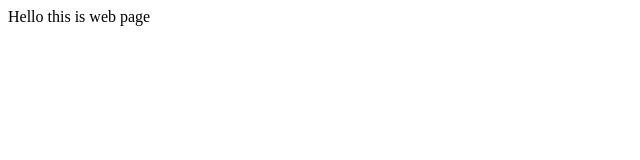
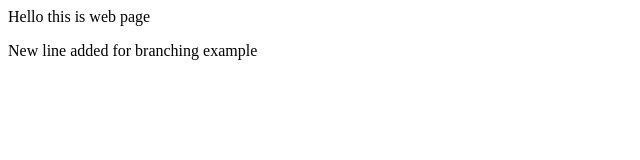
Before and after one commit to jakkanidev/11-webapp, a plain HTML site: page index.html in a window 1280 px wide. Shown: the whole page, without its empty margins (0-640 px from the left). Drawn offline with Linux system fonts and the light colour scheme.

Commit message:
added para

```diff
--- a/index.html
+++ b/index.html
@@ -5,6 +5,7 @@
 
 	<body>
 		<p> Hello this is web page </p>
+		<p> New line added for branching example</p>
 	</body>
 
 </html>
```
